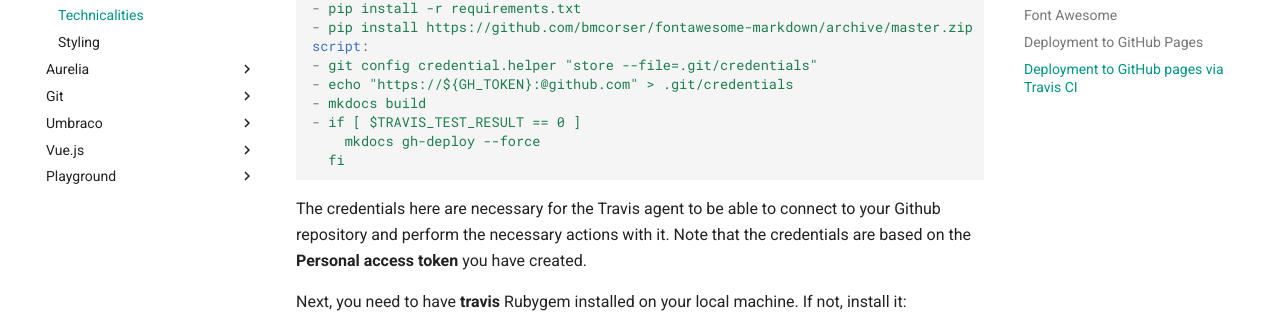
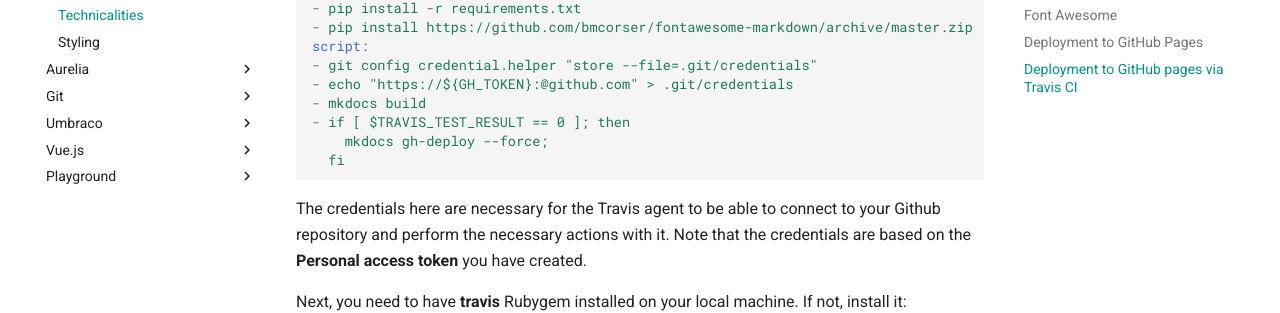
Before and after one commit to madrus/mdocs, an MkDocs documentation site: the page built from docs/mkdocs/technicalities.md, in a window 1280 px wide and 900 px high, scrolled down 2222 px. Shown: the part 147-460 px from the top of the window. Built offline with MkDocs 1.6.1 and Material for MkDocs 9.7.7, drawn with Linux system fonts in a browser that asks for light colours; comment, search, counter and statistics services are not loaded; old or Windows-style settings are respelled for this version of MkDocs.

````diff
--- a/.travis.yml
+++ b/.travis.yml
@@ -9,8 +9,8 @@ script:
 - git config credential.helper "store --file=.git/credentials"
 - echo "https://${GH_TOKEN}:@github.com" > .git/credentials
 - mkdocs build
-- if [ $TRAVIS_TEST_RESULT == 0 ]
-    mkdocs gh-deploy --force
+- if [ $TRAVIS_TEST_RESULT == 0 ]; then
+    mkdocs gh-deploy --force;
   fi
 env:
   global:
--- a/docs/mkdocs/technicalities.md
+++ b/docs/mkdocs/technicalities.md
@@ -90,8 +90,8 @@ script:
 - git config credential.helper "store --file=.git/credentials"
 - echo "https://${GH_TOKEN}:@github.com" > .git/credentials
 - mkdocs build
-- if [ $TRAVIS_TEST_RESULT == 0 ]
-    mkdocs gh-deploy --force
+- if [ $TRAVIS_TEST_RESULT == 0 ]; then
+    mkdocs gh-deploy --force;
   fi
 ```
 
````
